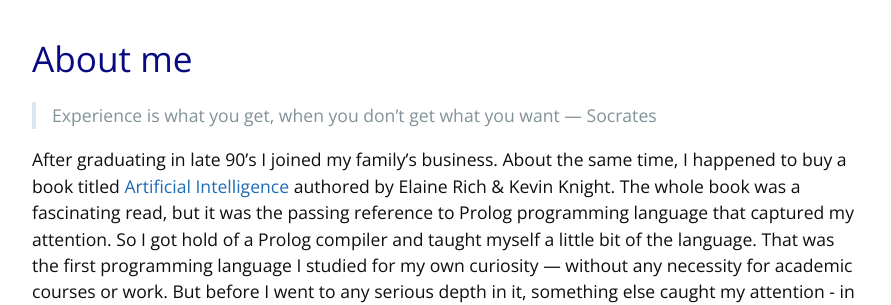
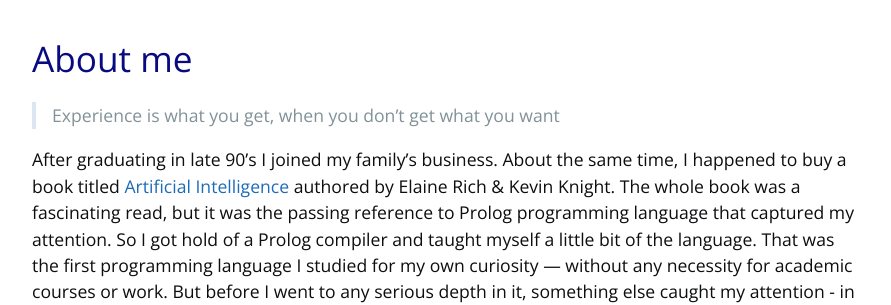
Before and after one commit to vinitjoglekar/vinitjoglekar.github.io, a Jekyll site: the page built from _pages/about.md, in a window 1280 px wide. Shown: the top 305 px of the page, without its empty margins (192-1083 px from the left). Built offline with Jekyll 4.4.1, drawn with Linux system fonts in a browser that asks for light colours.

Commit message:
Update about.md

```diff
--- a/_pages/about.md
+++ b/_pages/about.md
@@ -5,7 +5,7 @@ title: About me
 
 # About me
 
-> Experience is what you get, when you don't get what you want &mdash; Socrates
+> Experience is what you get, when you don't get what you want
 
 After graduating in late 90's I joined my family's business. About the same time,
 I happened to buy a book titled [Artificial Intelligence](https://www.amazon.in/dp/0070087709)
```
